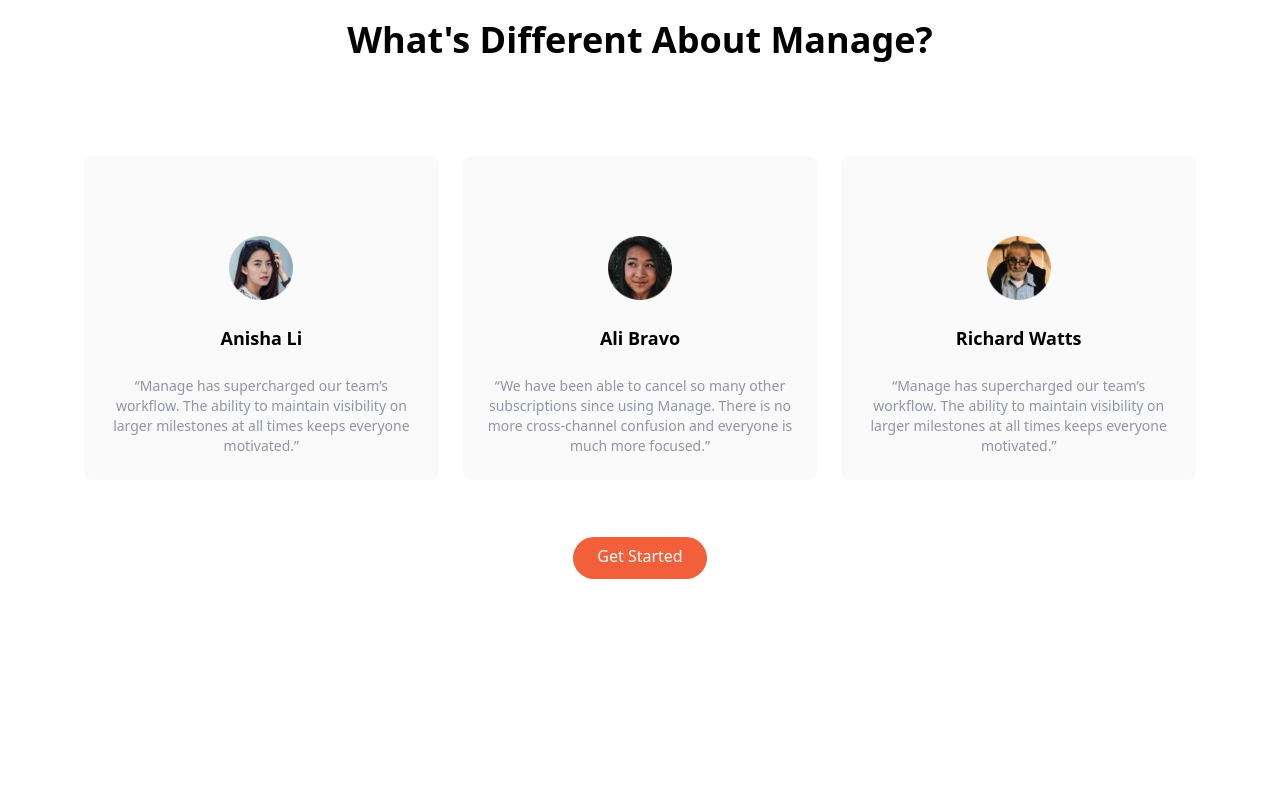
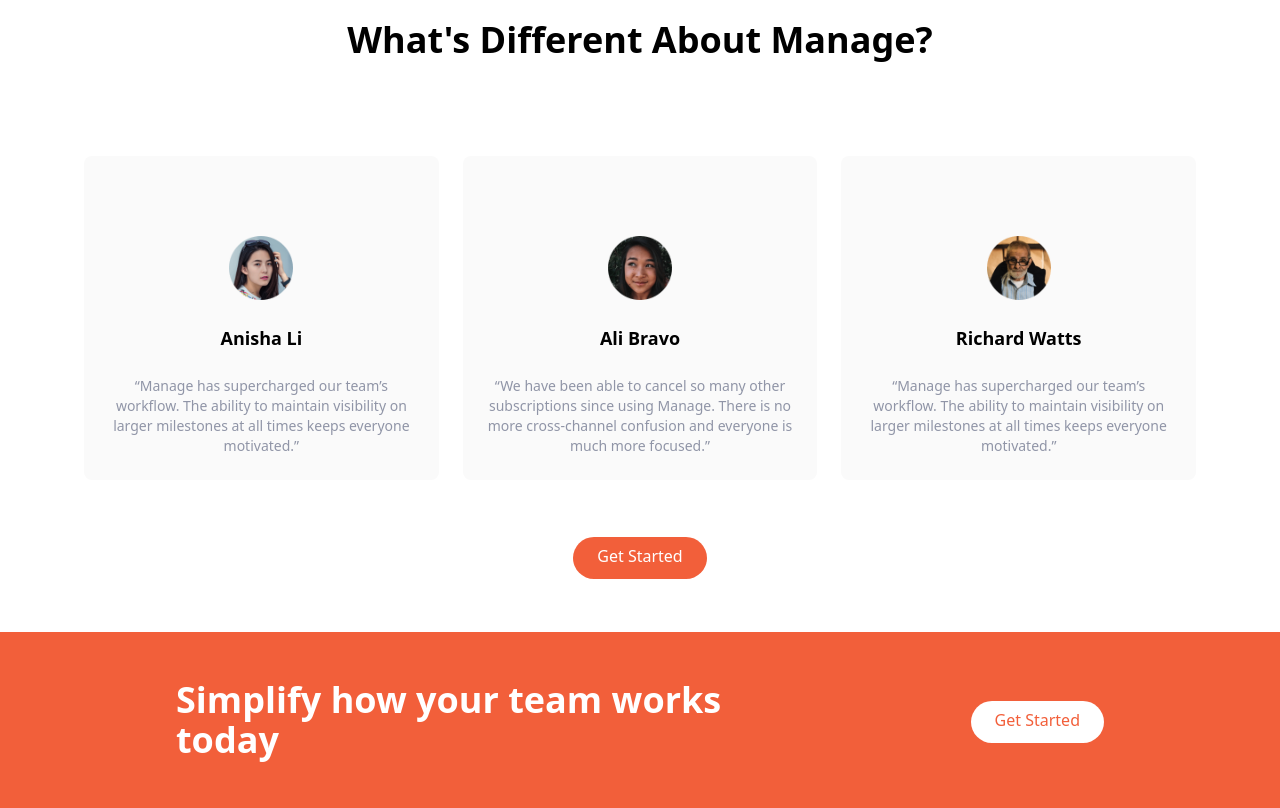
Before and after one commit to HumbleBoyy/TailwindCSS-Project, a website: page index.html in a window 1280 px wide. Shown: the part 1216-2024 px from the top of the page. Before the commit the page ends 1848 px from the top, so only its background shows below. Drawn offline with Linux system fonts and the light colour scheme; files whose address does not match are found by name.

Commit message:
CTA Section was added

```diff
--- a/index.html
+++ b/index.html
@@ -220,5 +220,26 @@
                  </div>
             </div>
         </section>
+
+        <!-- CTA Section -->
+         <section id="cta" class="bg-brightRed">
+            <!-- Flex container -->
+             <div
+              class="container flex flex-col items-center justify-between px-6 py-24 mx-auto space-y-12 md:py-12 md:flex-row md:space-y-0"
+             >
+              <!-- Heading -->
+               <h2 class="text-5xl font-bold text-center text-white md:text-4xl md:max-w-xl md:text-left">
+                Simplify how your team works today
+               </h2>
+                <!-- Button -->
+                <div class="my-16">
+                    <a href="#"
+                    class="p-3 px-6 pt-2 text-brightRed  bg-white rounded-full baseline hover:bg-gray-900"
+                    >
+                     Get Started
+                    </a>
+                 </div>
+             </div>
+         </section>
 </body>
 </html>
```
Also changed, not shown: css/main.css.
